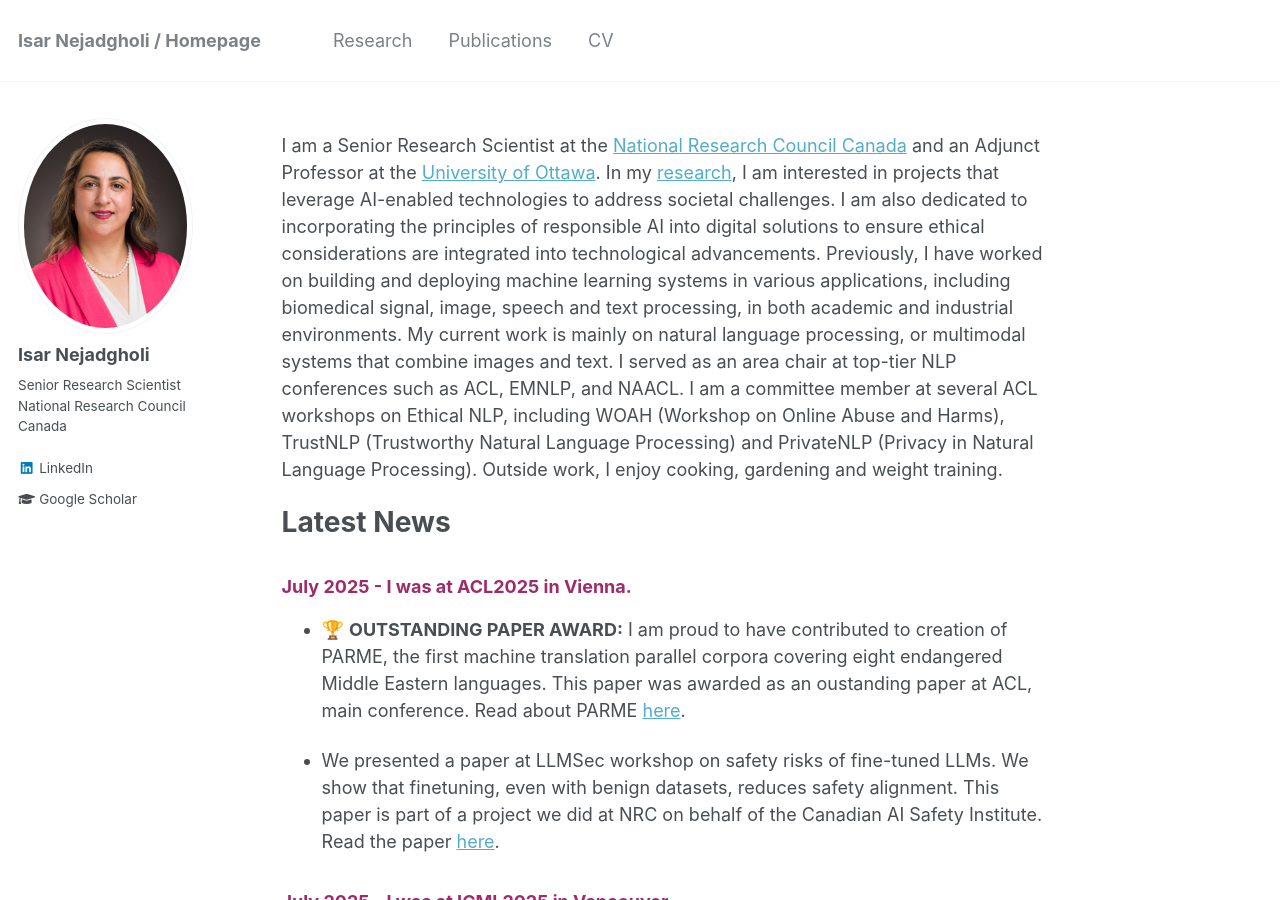
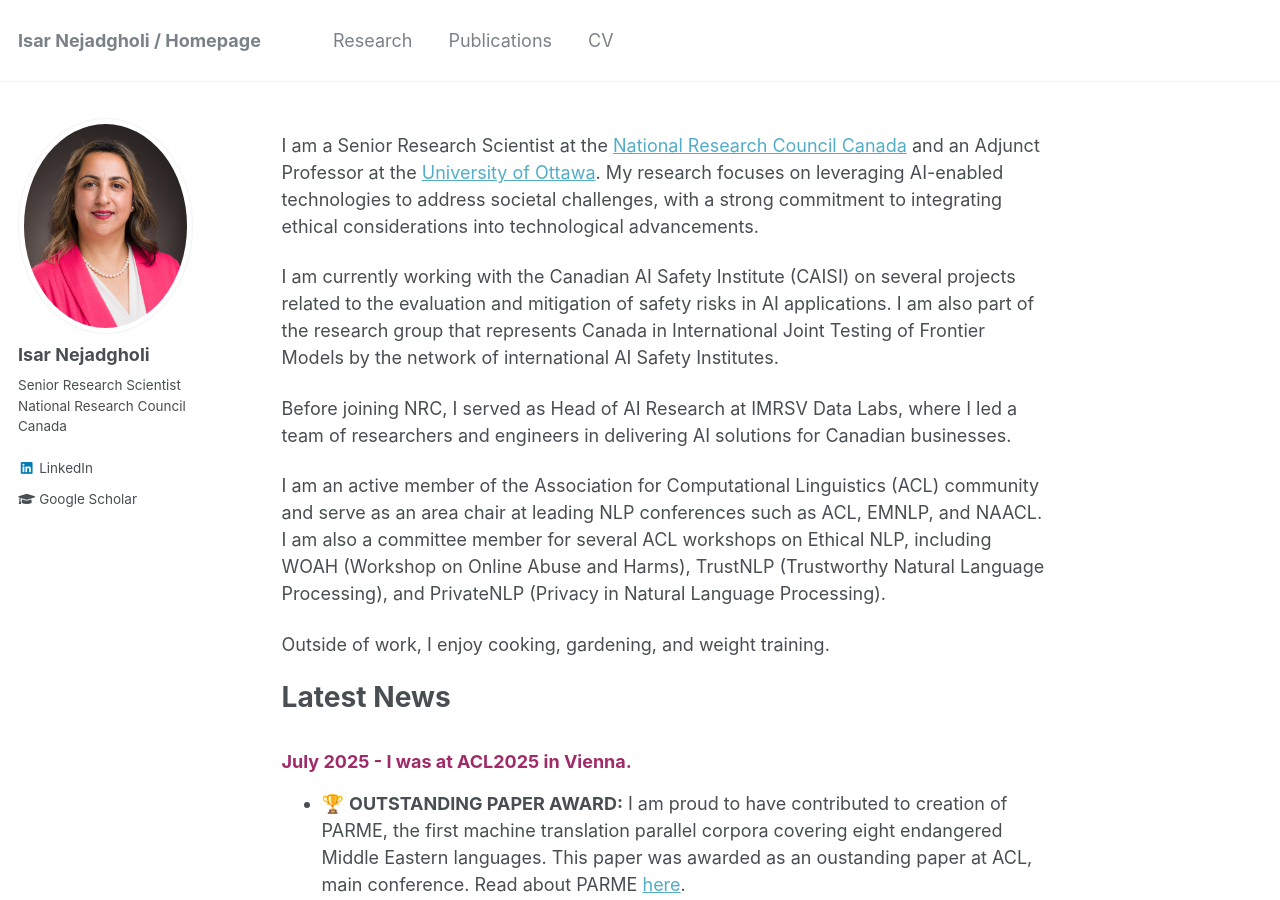
Before and after one commit to IsarNejad/IsarNejad.github.io, a Jekyll site: the page built from _pages/about.md, in a window 1280 px wide and 900 px high. Built offline with Jekyll 4.4.1, drawn with Linux system fonts in a browser that asks for light colours.

Commit message:
Update about.md

```diff
--- a/_pages/about.md
+++ b/_pages/about.md
@@ -8,7 +8,15 @@ redirect_from:
   - /about.html
 ---
 
-I am a Senior Research Scientist at the [National Research Council Canada](https://nrc.canada.ca/en) and an Adjunct Professor at the [University of Ottawa](https://www.uottawa.ca/faculty-engineering/school-electrical-engineering-computer-science). In my [research](https://isarnejad.github.io//research/), I am interested in projects that leverage AI-enabled technologies to address societal challenges. ⁤⁤I am also dedicated to incorporating the principles of responsible AI into digital solutions to ensure ethical considerations are integrated into technological advancements. Previously, I have worked on building and deploying machine learning systems in various applications, including biomedical signal, image, speech and text processing, in both academic and industrial environments. My current work is mainly on natural language processing, or multimodal systems that combine images and text. I served as an area chair at top-tier NLP conferences such as ACL, EMNLP, and NAACL. I am a committee member at several ACL workshops on Ethical NLP, including WOAH (Workshop on Online Abuse and Harms), TrustNLP (Trustworthy Natural Language Processing) and PrivateNLP (Privacy in Natural Language Processing). Outside work, I enjoy cooking, gardening and weight training.
+I am a Senior Research Scientist at the [National Research Council Canada](https://nrc.canada.ca/en) and an Adjunct Professor at the [University of Ottawa](https://www.uottawa.ca/faculty-engineering/school-electrical-engineering-computer-science). My research focuses on leveraging AI-enabled technologies to address societal challenges, with a strong commitment to integrating ethical considerations into technological advancements.
+
+I am currently working with the Canadian AI Safety Institute (CAISI) on several projects related to the evaluation and mitigation of safety risks in AI applications. I am also part of the research group that represents Canada in International Joint Testing of Frontier Models by the network of international AI Safety Institutes.
+
+Before joining NRC, I served as Head of AI Research at IMRSV Data Labs, where I led a team of researchers and engineers in delivering AI solutions for Canadian businesses.
+
+I am an active member of the Association for Computational Linguistics (ACL) community and serve as an area chair at leading NLP conferences such as ACL, EMNLP, and NAACL. I am also a committee member for several ACL workshops on Ethical NLP, including WOAH (Workshop on Online Abuse and Harms), TrustNLP (Trustworthy Natural Language Processing), and PrivateNLP (Privacy in Natural Language Processing).
+
+Outside of work, I enjoy cooking, gardening, and weight training.
 
 # Latest News
 
```
